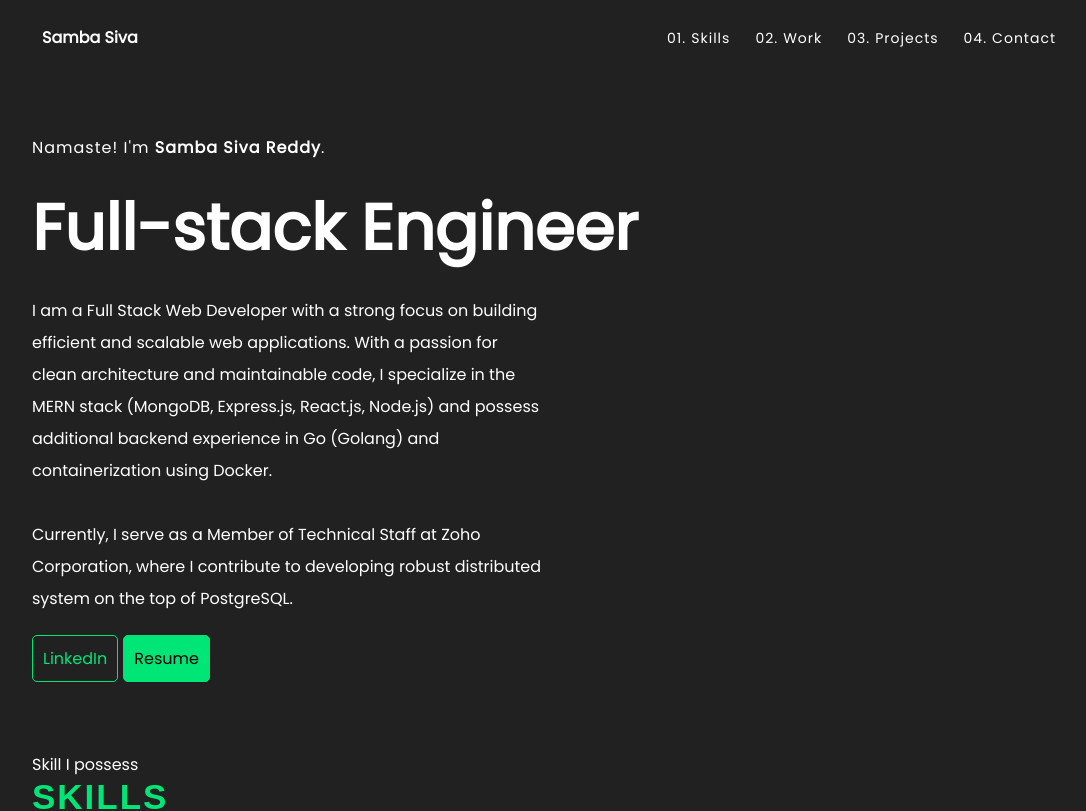
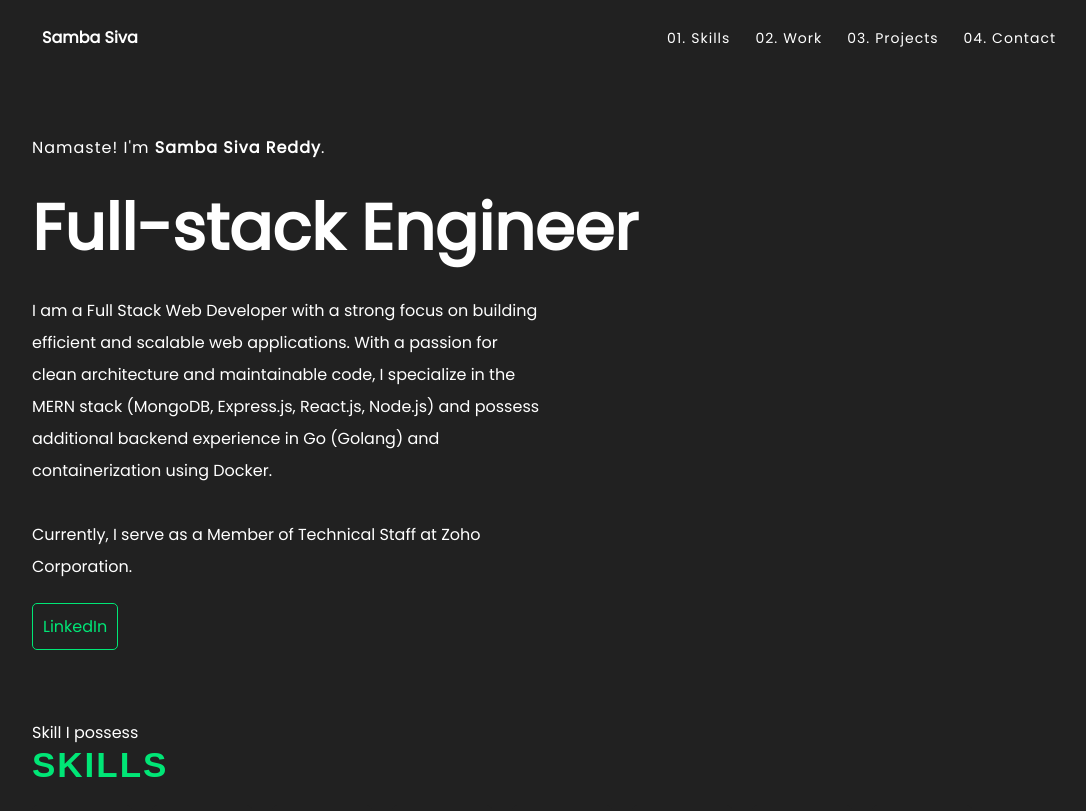
Before and after one commit to sambasivareddy-ch/sambasiva, a React (Create React App) app: page / in a window 1280 px wide. Shown: the top 811 px of the page, without its empty margins (96-1182 px from the left). Built offline with nearby package versions, Linux system fonts and the light colour scheme; grey boxes are pictures that could not be loaded.

Commit message:
resume removed

```diff
--- a/src/components/Intro.js
+++ b/src/components/Intro.js
@@ -13,7 +13,7 @@ const Intro = () => {
       <p className={styles["intro-me"]}>
         <p className={styles["about-me"]}>
           I am a Full Stack Web Developer with a strong focus on building efficient and scalable web applications. With a passion for clean architecture and maintainable code, I specialize in the <span className={styles["highlight"]}>MERN stack (MongoDB, Express.js, React.js, Node.js)</span>  and possess additional backend experience in <span className={styles["highlight"]}>Go (Golang) and containerization using Docker.</span><br/><br/>
-          Currently, I serve as a Member of Technical Staff at Zoho Corporation, where I contribute to developing robust distributed system on the top of PostgreSQL.
+          Currently, I serve as a Member of Technical Staff at Zoho Corporation.
         </p>
       </p>
       <div className={styles['info-links']}>
@@ -26,7 +26,7 @@ const Intro = () => {
         >
           LinkedIn
         </a>
-        <a
+        {/* <a
           href="https://drive.google.com/file/d/1qxnK_7-Zj3bVdxGUlGAGaZEhyG6DMhh3/view"
           alt="resume"
           className={styles["resume-link"]}
@@ -34,7 +34,7 @@ const Intro = () => {
           rel="noreferrer"
         >
           Resume
-        </a>
+        </a> */}
       </div>
     </div>
   );
```
